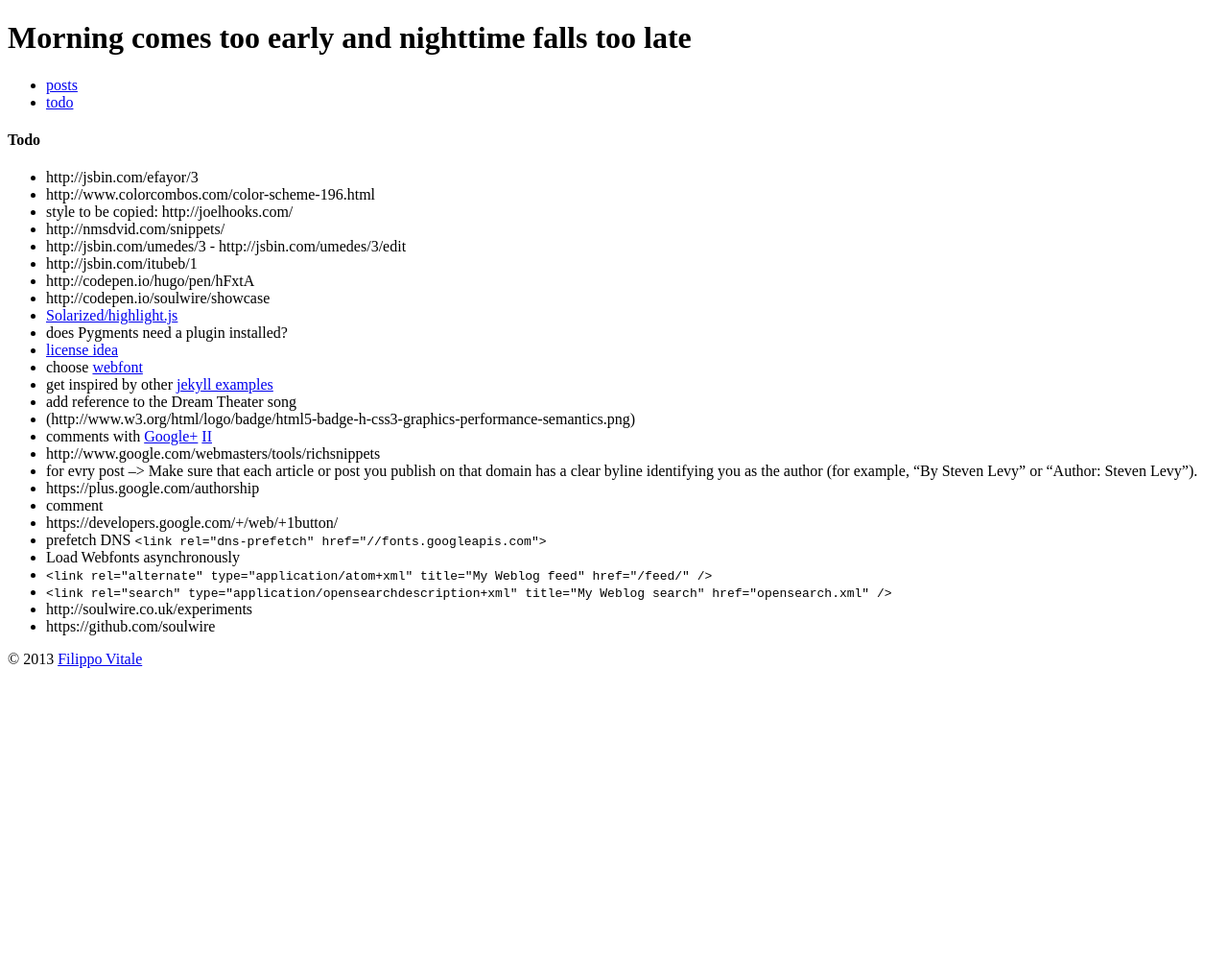
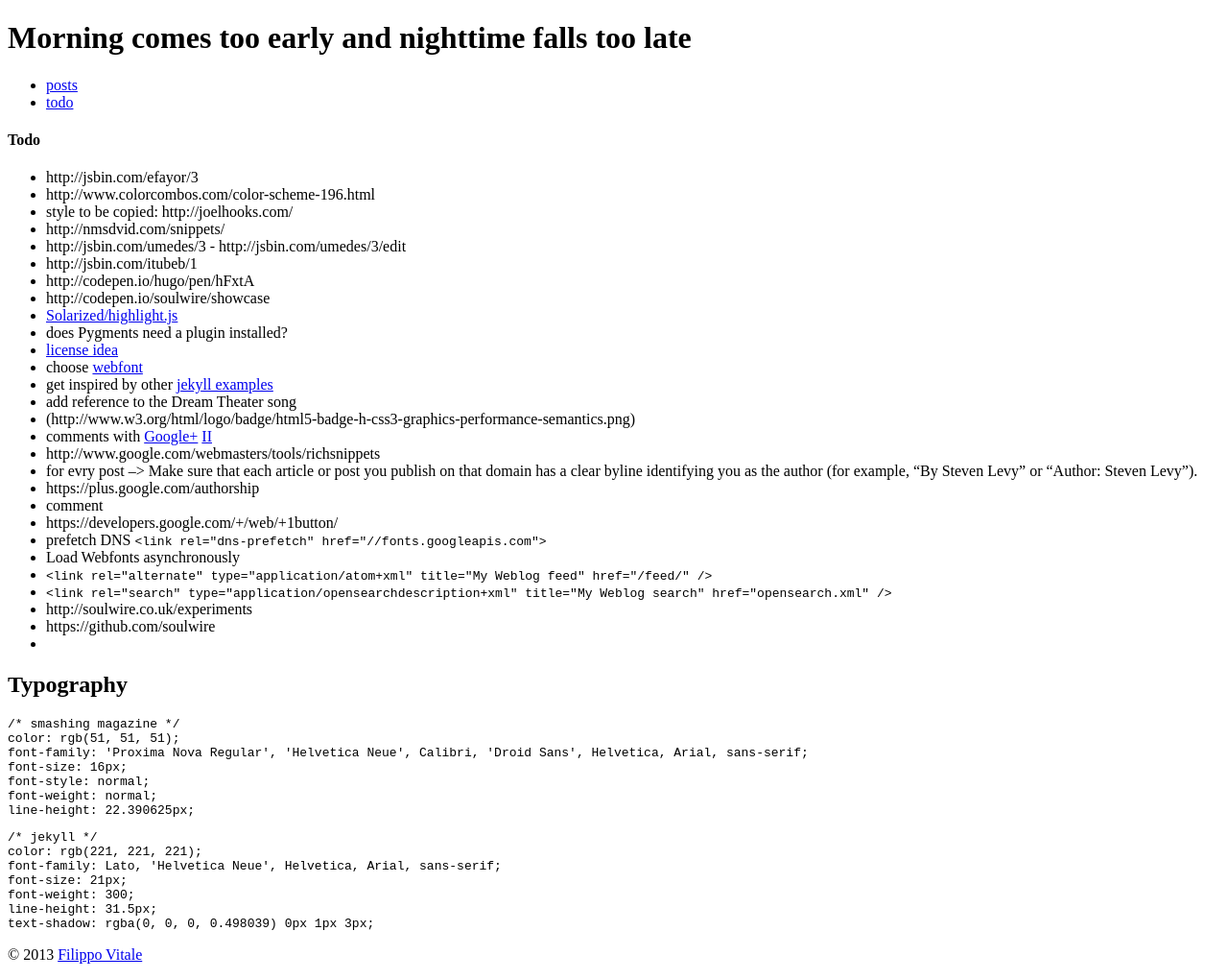
Before and after one commit to filippovitale/filippovitale.github.io, a Jekyll site: the page built from todo.md, in a window 1280 px wide. Shown: the whole page at 96% size. Built offline with Jekyll 4.4.1, drawn with Linux system fonts in a browser that asks for light colours; comment, search, counter and statistics services are not loaded; before the commit the page ends 900 px from its top, so only the background shows below that.

Commit message:
added Typography ideas

````diff
--- a/todo.md
+++ b/todo.md
@@ -31,3 +31,24 @@ category : personal
 * ```<link rel="search" type="application/opensearchdescription+xml" title="My Weblog search" href="opensearch.xml" />```
 * http://soulwire.co.uk/experiments
 * https://github.com/soulwire
+*
+
+## Typography
+```
+/* smashing magazine */
+color: rgb(51, 51, 51);
+font-family: 'Proxima Nova Regular', 'Helvetica Neue', Calibri, 'Droid Sans', Helvetica, Arial, sans-serif;
+font-size: 16px;
+font-style: normal;
+font-weight: normal;
+line-height: 22.390625px;
+```
+```
+/* jekyll */
+color: rgb(221, 221, 221);
+font-family: Lato, 'Helvetica Neue', Helvetica, Arial, sans-serif;
+font-size: 21px;
+font-weight: 300;
+line-height: 31.5px;
+text-shadow: rgba(0, 0, 0, 0.498039) 0px 1px 3px;
+```
````
